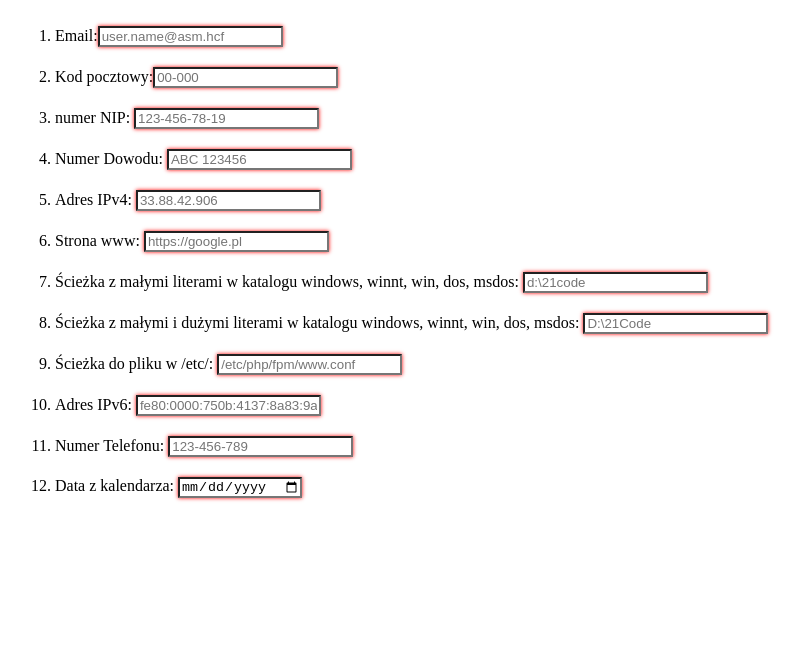
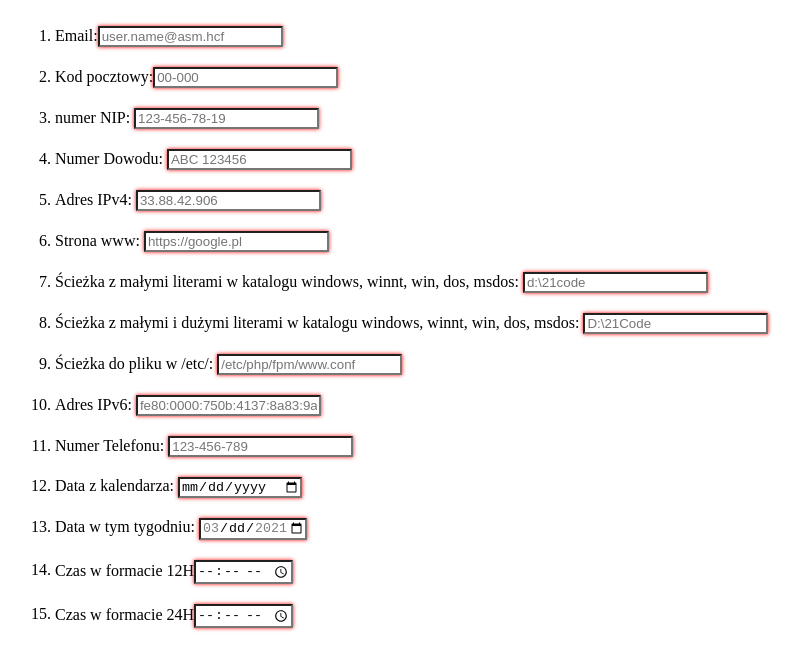
Before and after one commit to Pawel095/IPM, a plain HTML site: page 2/index.html in a window 1280 px wide. Shown: the whole page, without its empty margins (3-805 px from the left). Drawn offline with Linux system fonts and the light colour scheme.

Commit message:
data + elementy na czas

```diff
--- a/2/index.html
+++ b/2/index.html
@@ -151,6 +151,18 @@
             <input type="date" required />
           </li>
         </div>
+        <div class="row">
+          <li>
+            Data w tym tygodniu:
+            <input type="date" min="2021-03-15" max="2021-03-19" required />
+          </li>
+        </div>
+        <div class="row">
+          <li>Czas w formacie 12H<input type="time" required /></li>
+        </div>
+        <div class="row">
+          <li>Czas w formacie 24H<input type="time" required /></li>
+        </div>
       </div>
     </ol>
   </body>
```
